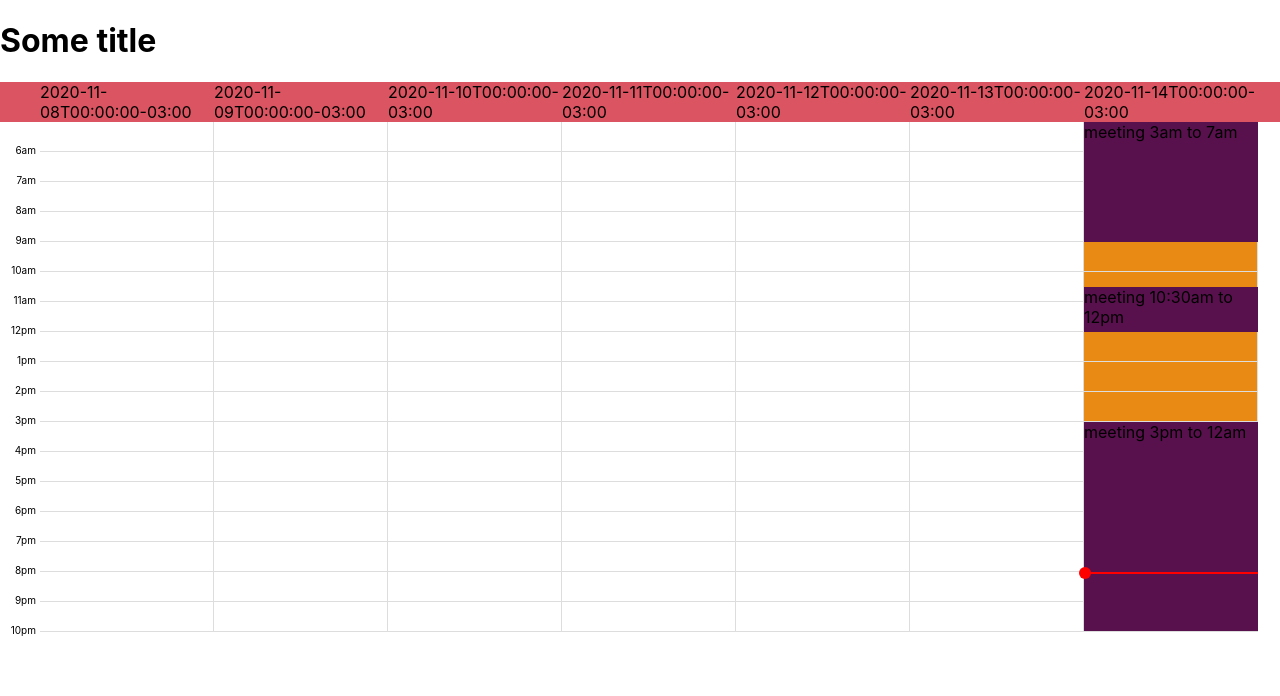
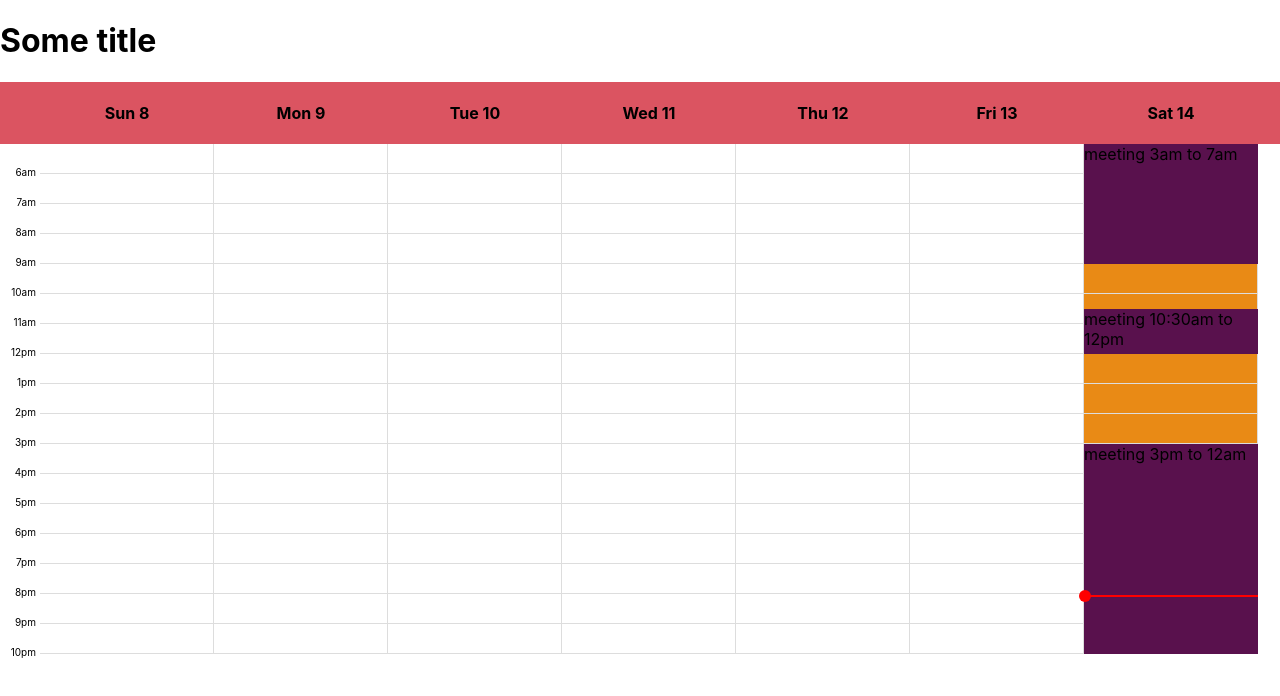
Before and after one commit to hmassad/smarty-calendar, a React (Create React App) app: page / in a window 1280 px wide. Shown: the top 696 px of the page. Built offline with nearby package versions, Linux system fonts and the light colour scheme.

Commit message:
all day events in header

```diff
--- a/src/Calendar.js
+++ b/src/Calendar.js
@@ -103,7 +103,18 @@ const Calendar = ({ currentDate, timeZone, minHour = 0, maxHour = 24, events, on
         <div className='calendar__header__left-spacer'>
         </div>
         {weekDates(currentDate, timeZone).map(date => (
-          <div key={date} style={{width: dayWidth, minWidth: dayWidth, maxWidth: dayWidth}}>{moment(date).tz(timeZone).format()}</div>
+          <div key={date} style={{width: dayWidth, minWidth: dayWidth, maxWidth: dayWidth}}>
+            <h4 style={{textAlign: 'center'}}>{moment(date).tz(timeZone).format('ddd D')}</h4>
+            {events
+                .filter(event => event.allDay)
+                .filter(event => moment(date).tz(timeZone).isSame(moment(event.start).tz(timeZone), 'days'))
+                .map((event, index) => (
+                  <div key={index}>
+                    {event.summary}
+                  </div>
+                ))
+            }
+          </div>
         ))}
         <div className='calendar__header__right-spacer'>
         </div>
```
